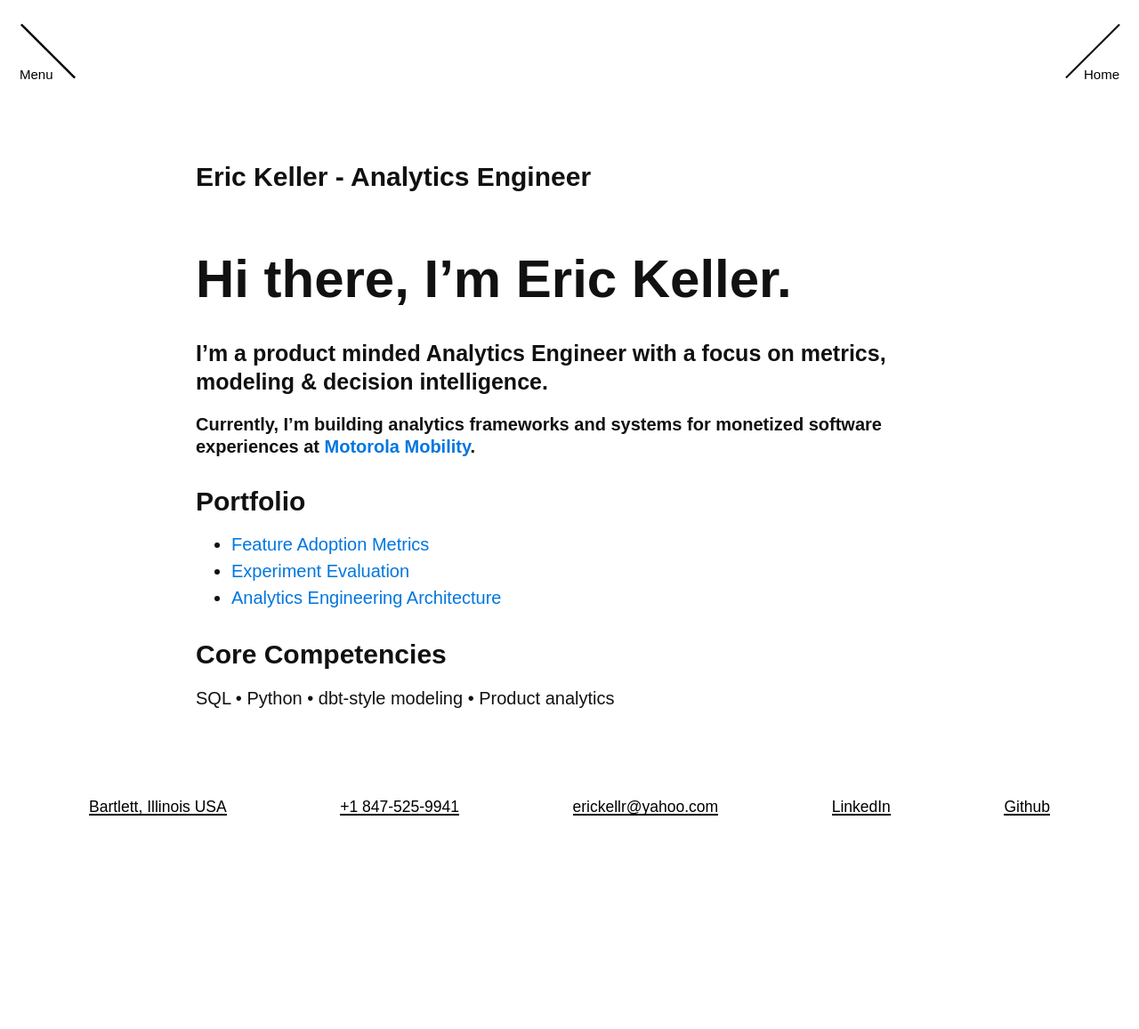
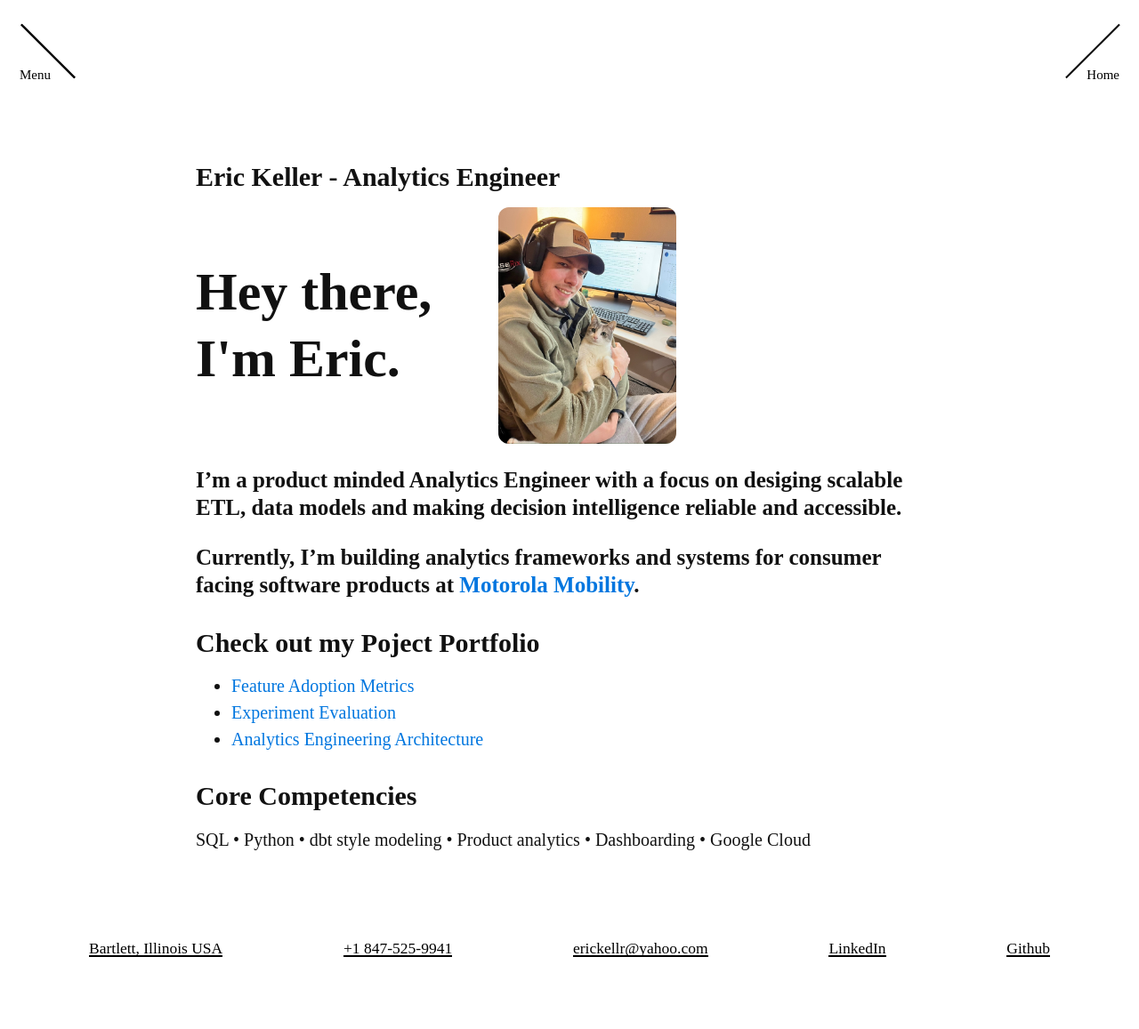
Before and after one commit to 17ekeller/17ekeller.github.io, a Jekyll site: the page built from index.md, in a window 1280 px wide. Shown: the whole page at 89% size. Built offline with Jekyll 4.4.1, drawn with Linux system fonts in a browser that asks for light colours; nearby versions of some CDN libraries; some web fonts are replaced; our own code applies the rules of GitHub Pages for plain Markdown files; comment, search, counter and statistics services are not loaded; before the commit the page ends 998 px from its top, so only the background shows below that.

Commit message:
design changes on the home screen, adding picture, changing font etc.

```diff
--- a/_includes/head.html
+++ b/_includes/head.html
@@ -52,15 +52,9 @@
     {% endif %}
 
     <!-- Fonts -->
-    {% if site.extended_fonts %}
-    <link href="https://fonts.googleapis.com/css?family=Muli:300,400,800" rel="stylesheet">
-    {% else %}
-    <link href="https://fonts.googleapis.com/css?family=Muli:300,400,800" rel="stylesheet">
-    {% endif %}
-    {% if site.show_social_icons or site.show_sharing_icons %}
-      <link href="//maxcdn.bootstrapcdn.com/font-awesome/latest/css/font-awesome.min.css" rel="stylesheet">
-    {% endif %}
-
+    <link rel="preconnect" href="https://fonts.googleapis.com">
+    <link rel="preconnect" href="https://fonts.gstatic.com" crossorigin>
+    <link href="https://fonts.googleapis.com/css2?family=Sorts+Mill+Goudy:ital@0;1&family=Young+Serif&display=swap" rel="stylesheet">
     <!-- MathJax -->
     {% if site.enable_mathjax or page.mathjax == true %}
     <script type="text/javascript" src="//cdn.mathjax.org/mathjax/latest/MathJax.js?config=TeX-AMS-MML_HTMLorMML">
--- a/_sass/_variables.scss
+++ b/_sass/_variables.scss
@@ -1,10 +1,10 @@
 // Typography
 $base-font-size: 14px !default;
 $bold-font-weight: bold !default;
-$font-family: 'Muli', sans-serif !default;
+$font-family: 'Sorts Mill Goudy' !default;
 $line-height: 1.5 !default;
-$heading-font-family: 'Muli', sans-serif !default;
-$heading-font-weight: 900 !default;
+$heading-font-family: 'Sorts Mill Goudy' !default;
+$heading-font-weight: 600 !default;
 $heading-line-height: 1.25 !default;
 $monospace-font-family: 'Source Code Pro', Consolas, monospace !default;
 $h1: 2.998rem !default;
--- a/index.md
+++ b/index.md
@@ -2,16 +2,26 @@
 title: Eric Keller - Analytics Engineer
 ---
 
-# Hi there, I'm Eric Keller.
+<div style="display:flex; align-items:center; gap:75px; flex-wrap:wrap;">
 
-### I'm a product minded Analytics Engineer with a focus on metrics, modeling & decision intelligence.
+  <h1 style="margin:0;">
+    <b>Hey there,<br>I'm Eric.</b>
+  </h1>
 
-#### Currently, I'm building analytics frameworks and systems for monetized software experiences at [Motorola Mobility](https://www.motorola.com/us/en/homepage).
+  <img src="{{ '/assets/images/eric_cat.jpeg' | relative_url }}"
+       alt="Eric Keller"
+       style="width:200px; border-radius:12px;">
 
-## Portfolio
+</div>
+
+### I'm a product minded Analytics Engineer with a focus on desiging scalable ETL, data models and making decision intelligence reliable and accessible.
+
+### Currently, I'm building analytics frameworks and systems for consumer facing software products at <a href="https://www.motorola.com/us/en/homepage" target="_blank" rel="noopener noreferrer">Motorola Mobility</a>.
+
+## Check out my Poject Portfolio
 - [Feature Adoption Metrics](projects/feature-adoption)
 - [Experiment Evaluation](projects/experiment-analysis)
 - [Analytics Engineering Architecture](projects/analytics-architecture)
 
 ## Core Competencies
-SQL • Python • dbt-style modeling • Product analytics
+SQL • Python • dbt style modeling • Product analytics • Dashboarding • Google Cloud
```
Also changed, not shown: _includes/home_hero.html (added, +65 -0 lines), assets/images/eric.jpeg (added), assets/images/eric_cat.jpeg (added), 7 other files.
